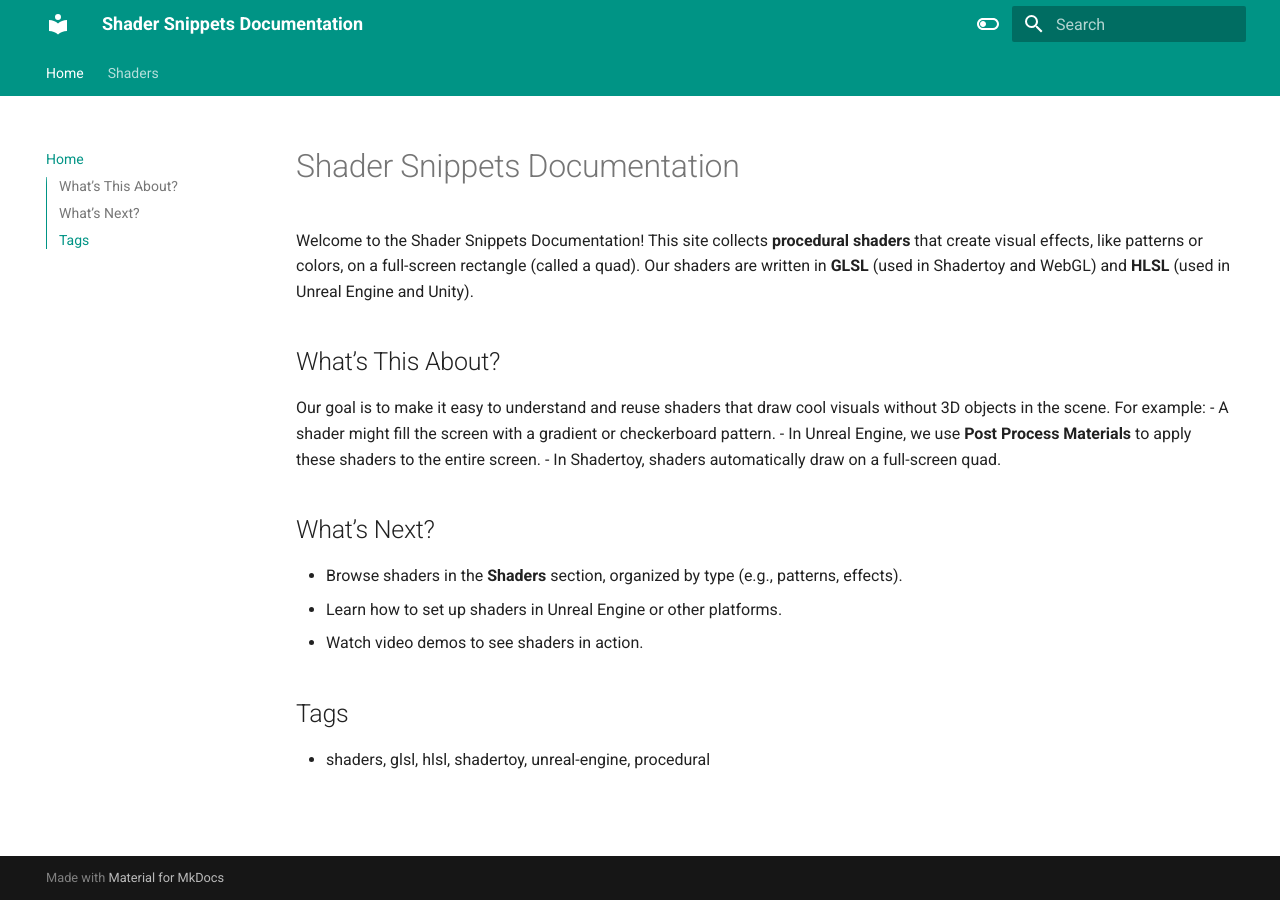
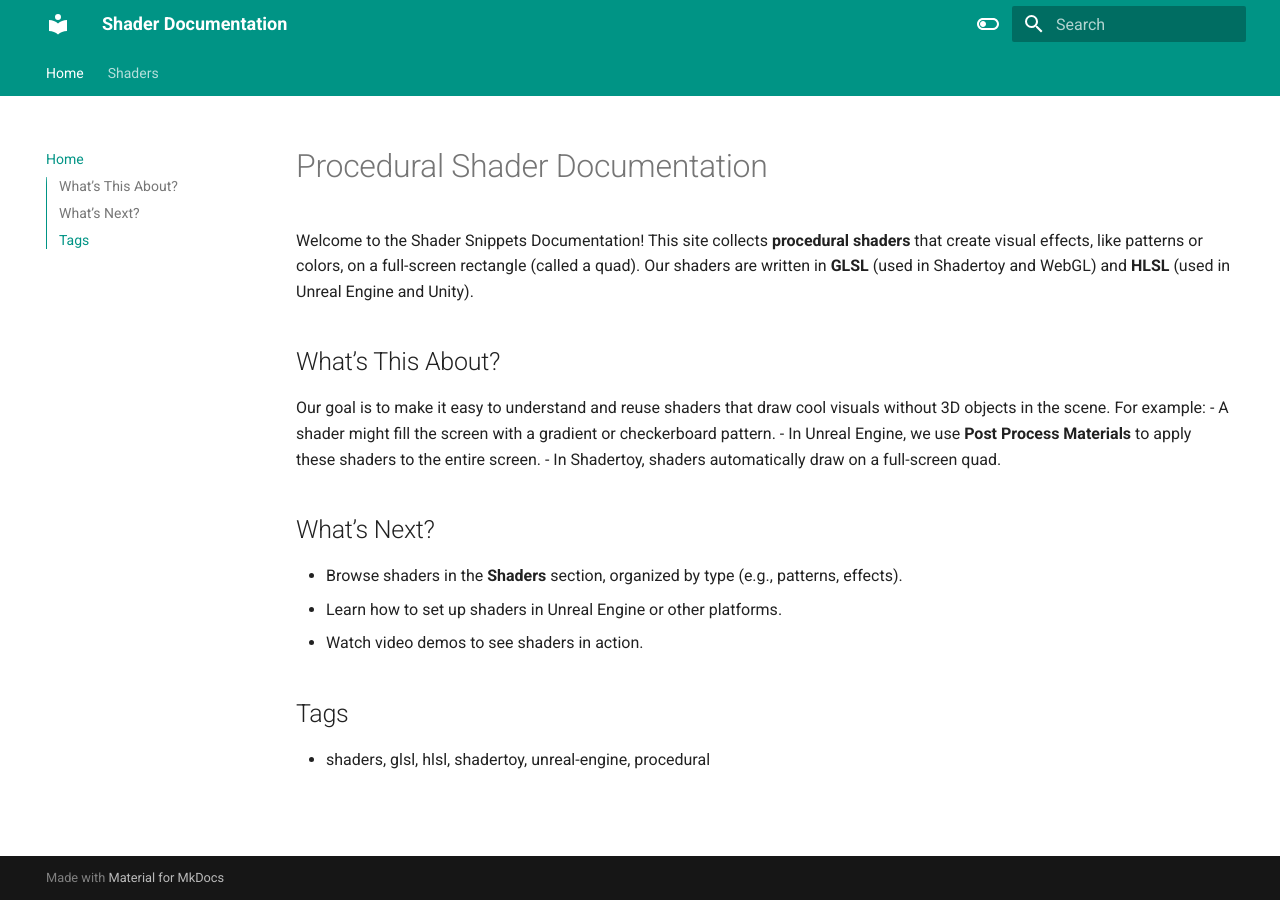
Before and after one commit to Jivandhamala22/MKDocsTeamProject, an MkDocs documentation site: the page built from docs/index.md, in a window 1280 px wide. Built offline with MkDocs 1.6.1 and Material for MkDocs 9.7.7, drawn with Linux system fonts in a browser that asks for light colours.

```diff
--- a/docs/index.md
+++ b/docs/index.md
@@ -1,4 +1,4 @@
-# Shader Snippets Documentation
+# Procedural Shader Documentation
 
 Welcome to the Shader Snippets Documentation! This site collects **procedural shaders** that create visual effects, like patterns or colors, on a full-screen rectangle (called a quad). Our shaders are written in **GLSL** (used in Shadertoy and WebGL) and **HLSL** (used in Unreal Engine and Unity).
 
--- a/mkdocs.yml
+++ b/mkdocs.yml
@@ -1,4 +1,4 @@
-site_name: Shader Snippets Documentation
+site_name: Shader Documentation
 theme:
   name: material
   features:
```
Also changed, not shown: docs/demoShader.md (+26 -3 lines), 4 other files.
